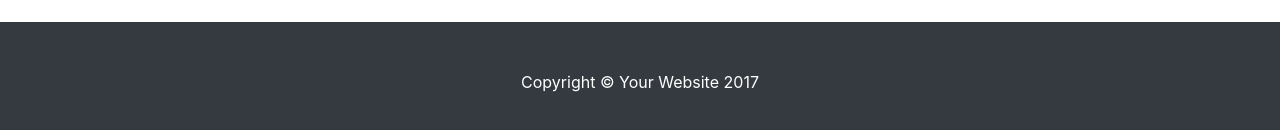
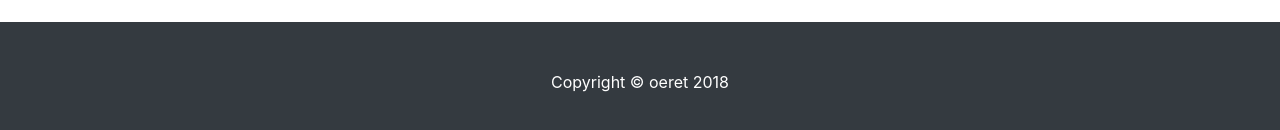
Before and after one commit to testnpnoe/hckes1-0, a website: page index.html in a window 1280 px wide. Shown: the part 1109-1239 px from the top of the page. Drawn offline with Linux system fonts and the light colour scheme.

Commit message:
Update index.html

```diff
--- a/index.html
+++ b/index.html
@@ -157,7 +157,7 @@
     <!-- Footer -->
     <footer class="py-5 bg-dark">
       <div class="container">
-        <p class="m-0 text-center text-white">Copyright &copy; Your Website 2017</p>
+        <p class="m-0 text-center text-white">Copyright &copy; oeret 2018</p>
       </div>
       <!-- /.container -->
     </footer>
```
